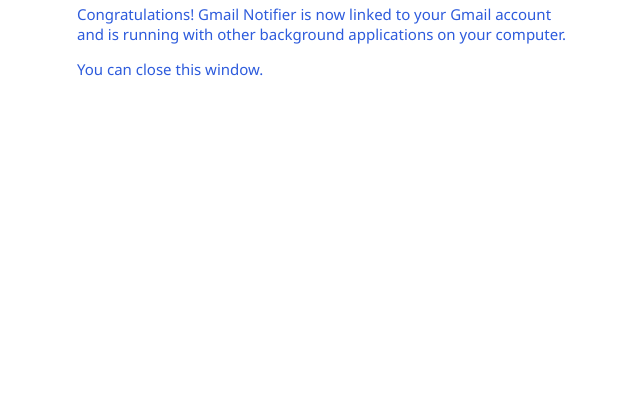
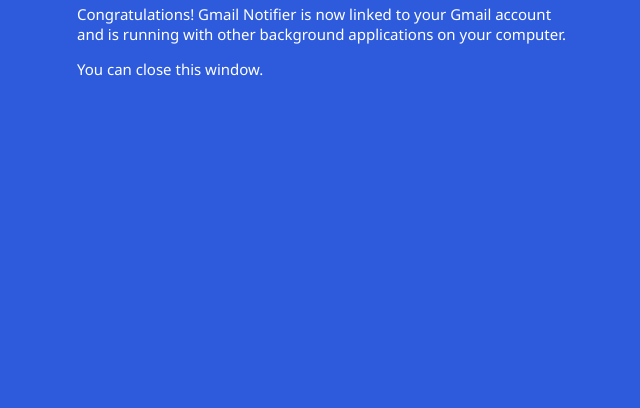
Before and after one commit to xavierfoucrier/inbox-notifier, a plain HTML site: page code/Resources/oauth/message.html in a window 1280 px wide. Shown: the part 392-800 px from the top of the page, without its empty margins (313-953 px from the left). Drawn offline with Linux system fonts and the light colour scheme.

Commit message:
Switch base and contrast colors

```diff
--- a/code/Resources/oauth/message.html
+++ b/code/Resources/oauth/message.html
@@ -8,8 +8,8 @@
   <body>
     <style media="screen">
       :root {
-        --base-color: #2d5bdc;
-        --contrast-color: #fff;
+        --base-color: #fff;
+        --contrast-color: #2d5bdc;
         --font: 'Noto Sans';
       }
 
```
